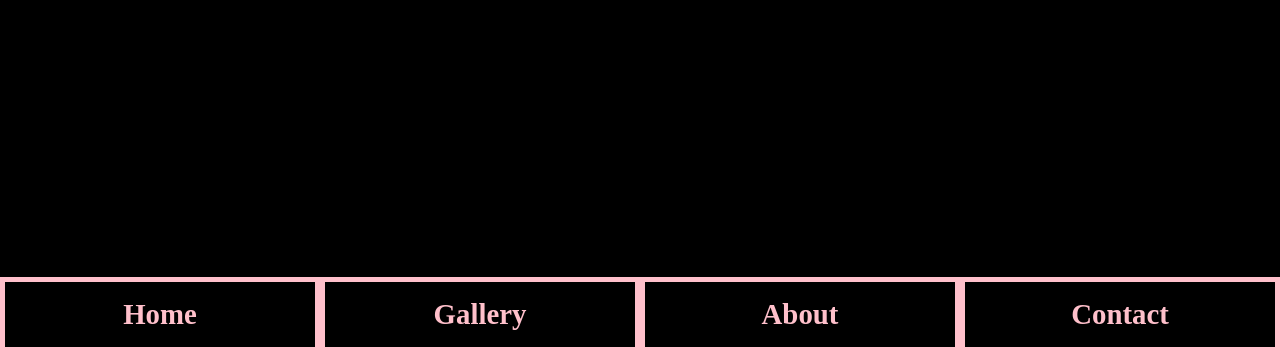
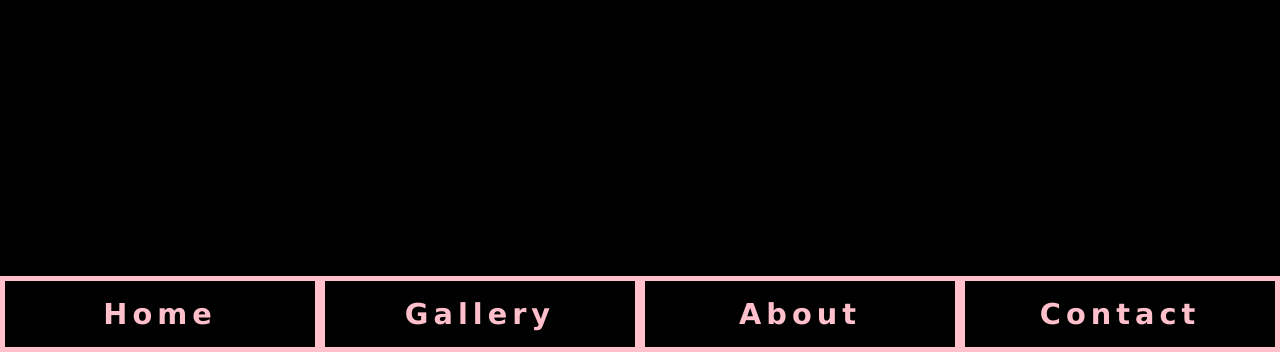
Before and after one commit to nirnaor/DiamondsGallery, a PHP site: page /main.html in a window 1280 px wide. Shown: the part 448-800 px from the top of the page. Run offline with PHP 8.4, Linux system fonts and the light colour scheme.

Commit message:
changed navigation menu

```diff
--- a/css/main.css
+++ b/css/main.css
@@ -60,6 +60,9 @@ padding:0;
 margin: 0 auto;
 width:100%;
 font-size: 180%;
+letter-spacing: 5px;
+font-family: Verdana;
+
 text-align: center;
 
 /* cancels gap caused by top padding in Opera 7.54 */
```
